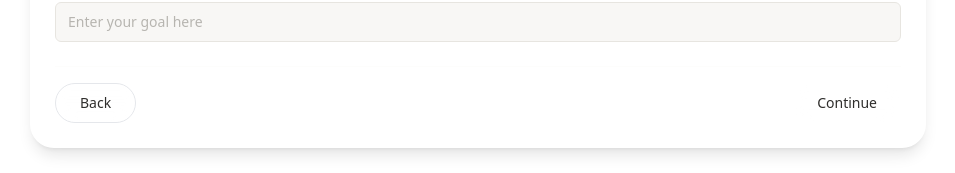
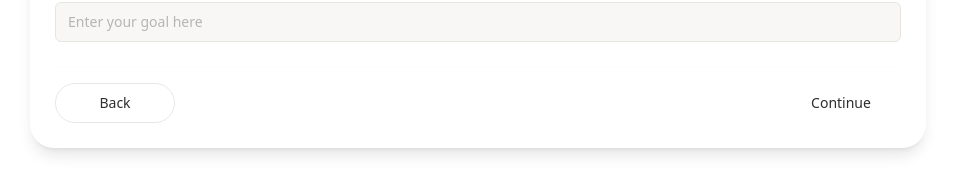
Before and after one commit to peatf/gps-live, a Next.js app: page / in a window 1280 px wide. Shown: the part 288-461 px from the top of the page, without its empty margins (162-1117 px from the left). Built offline with nearby package versions, Linux system fonts and the light colour scheme.

Commit message:
Update globals.css

```diff
--- a/src/styles/globals.css
+++ b/src/styles/globals.css
@@ -175,3 +175,21 @@ body {
   animation: fadeIn 0.5s ease-in; /* Ensure smooth animation */
   will-change: opacity, transform; /* Optimize animation performance */
 }
+button {
+  display: inline-flex;
+  align-items: center; /* Vertically center content */
+  justify-content: center; /* Horizontally center content */
+  padding: 0.5rem 1rem; /* Adjust padding for better spacing */
+  text-align: center; /* Center text within the button */
+  white-space: normal; /* Allow text to wrap into multiple lines */
+  word-break: break-word; /* Break words if they’re too long */
+  min-width: 120px; /* Provide a consistent minimum size */
+}
+/* Specific styling for 'Your Current Goal' alert to remove glow */
+.goal-alert {
+  background: rgba(255, 255, 255, 0.1); /* Subtle background */
+  border: 1px solid rgba(0, 0, 0, 0.1); /* Subtle border */
+  box-shadow: none; /* Remove shadow/glow */
+  backdrop-filter: blur(6px); /* Optional: Add slight blur */
+  -webkit-backdrop-filter: blur(6px); /* Safari-specific */
+}
```
